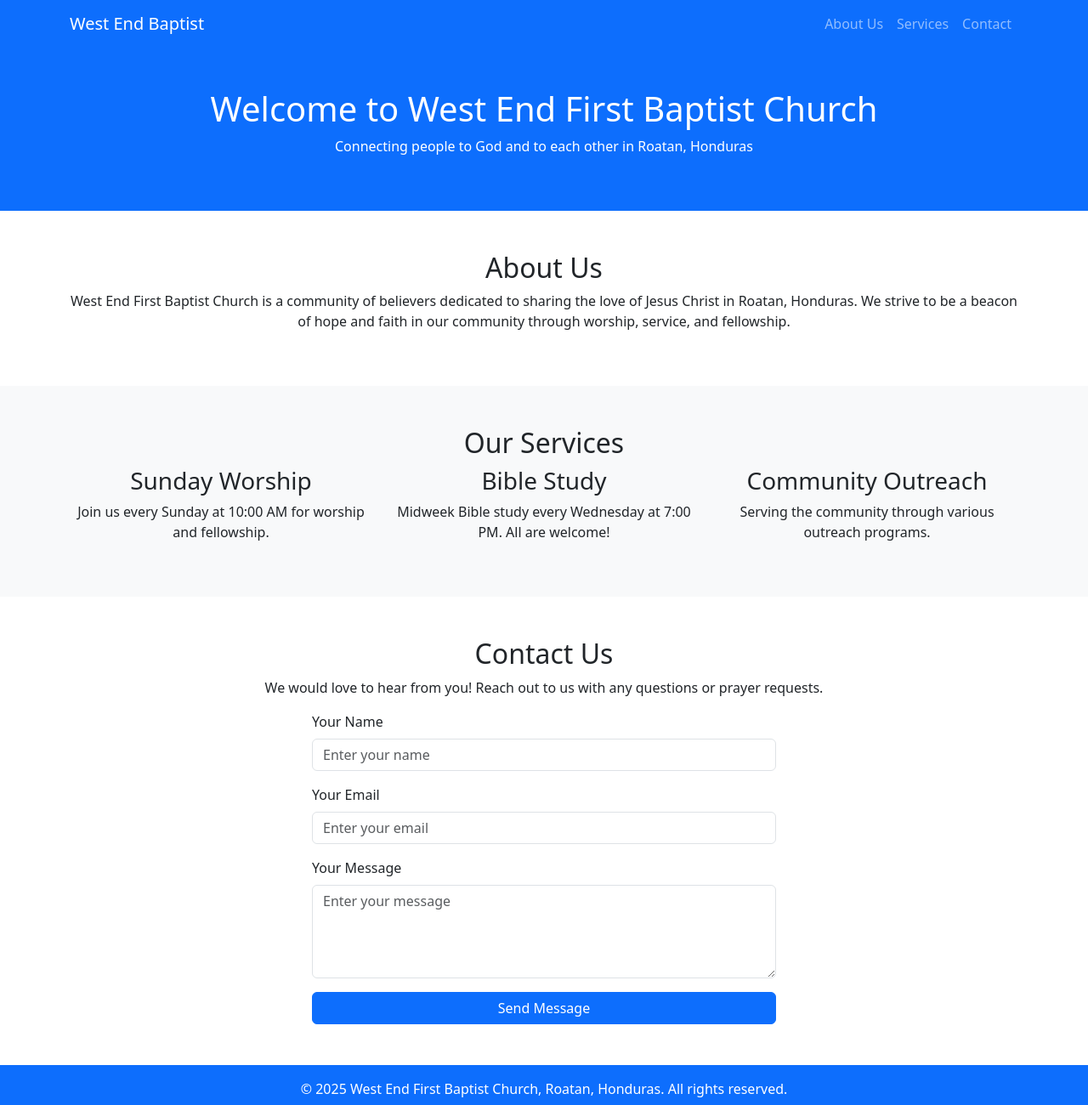
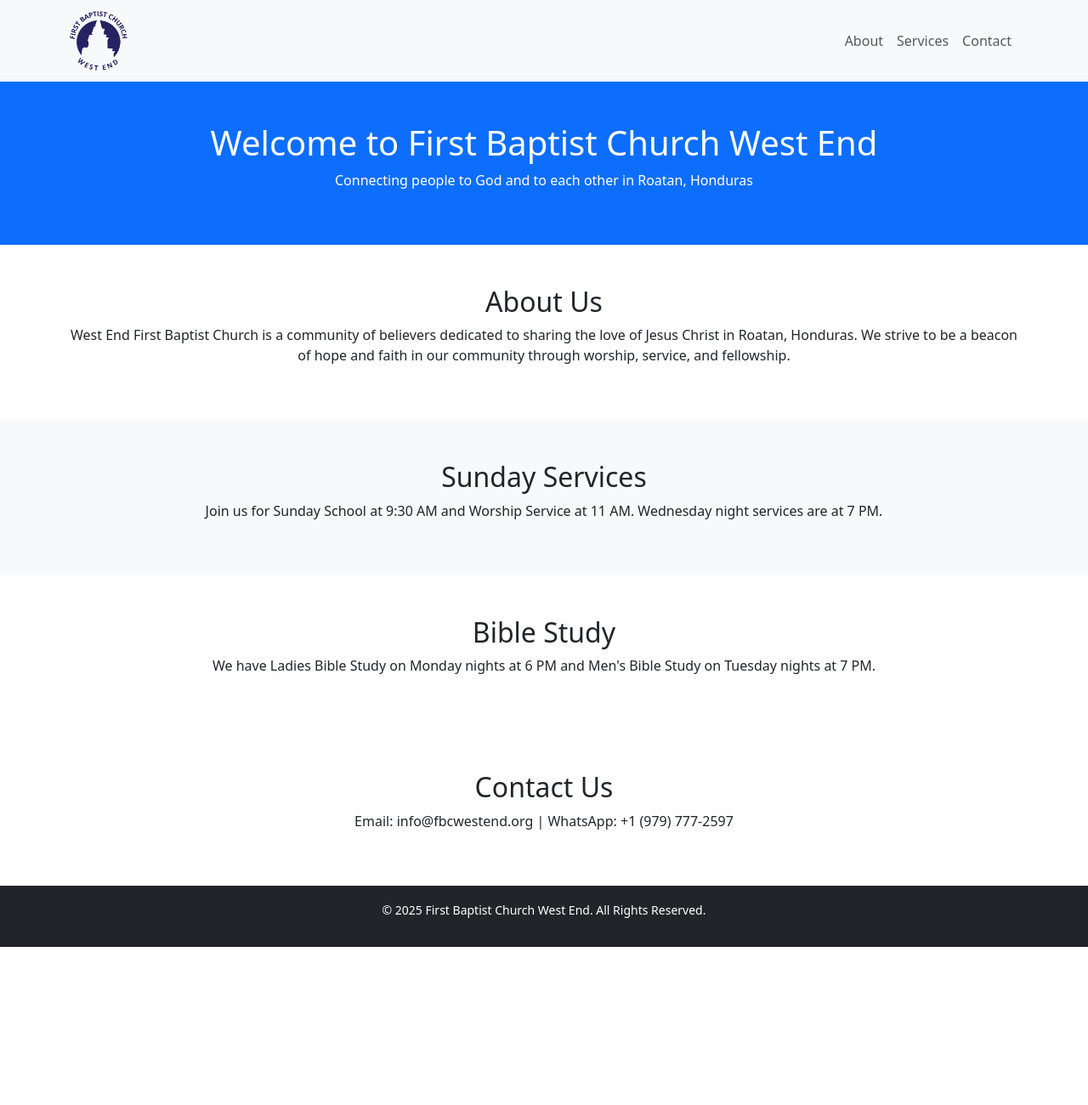
Before and after one commit to timpierce/fbcwestend, a plain HTML site: page index.html in a window 1280 px wide. Shown: the whole page at 85% size. After the commit the page ends 1114 px from the top, so only its background shows below. Drawn offline with nearby package versions, Linux system fonts and the light colour scheme.

Commit message:
changing hours and phone

```diff
--- a/index.html
+++ b/index.html
@@ -2,21 +2,22 @@
 <html lang="en">
 <head>
     <meta charset="UTF-8">
-    <meta name="viewport" content="width=device-width, initial-scale=1.0">
-    <meta name="description" content="Welcome to West End First Baptist Church, Roatan, Honduras. Join us for worship, fellowship, and community.">
-    <title>West End First Baptist Church</title>
+    <meta name="viewport" content="width=device-width, initial-scale=1">
+    <title>First Baptist Church West End - Roatan</title>
     <link href="https://cdn.jsdelivr.net/npm/bootstrap@5.3.0/dist/css/bootstrap.min.css" rel="stylesheet">
 </head>
 <body>
-    <nav class="navbar navbar-expand-lg navbar-dark bg-primary sticky-top">
+    <nav class="navbar navbar-expand-lg navbar-light bg-light">
         <div class="container">
-            <a class="navbar-brand" href="#">West End Baptist</a>
+            <a class="navbar-brand" href="index.html">
+                <img src="assets/img/FBCWE_LOGO.PNG" alt="Church Logo" height="70">
+            </a>
             <button class="navbar-toggler" type="button" data-bs-toggle="collapse" data-bs-target="#navbarNav">
                 <span class="navbar-toggler-icon"></span>
             </button>
             <div class="collapse navbar-collapse" id="navbarNav">
                 <ul class="navbar-nav ms-auto">
-                    <li class="nav-item"><a class="nav-link" href="#about">About Us</a></li>
+                    <li class="nav-item"><a class="nav-link" href="#about">About</a></li>
                     <li class="nav-item"><a class="nav-link" href="#services">Services</a></li>
                     <li class="nav-item"><a class="nav-link" href="#contact">Contact</a></li>
                 </ul>
@@ -26,70 +27,42 @@
 
     <header class="bg-primary text-white text-center py-5">
         <div class="container">
-            <h1>Welcome to West End First Baptist Church</h1>
+            <h1>Welcome to First Baptist Church West End</h1>
             <p>Connecting people to God and to each other in Roatan, Honduras</p>
         </div>
     </header>
 
     <section id="about" class="py-5">
-        <div class="container">
-            <h2 class="text-center">About Us</h2>
-            <p class="text-center">West End First Baptist Church is a community of believers dedicated to sharing the love of Jesus Christ in Roatan, Honduras. We strive to be a beacon of hope and faith in our community through worship, service, and fellowship.</p>
+        <div class="container text-center">
+            <h2>About Us</h2>
+            <p>West End First Baptist Church is a community of believers dedicated to sharing the love of Jesus Christ in Roatan, Honduras. We strive to be a beacon of hope and faith in our community through worship, service, and fellowship.</p>
         </div>
     </section>
 
     <section id="services" class="bg-light py-5">
-        <div class="container">
-            <h2 class="text-center">Our Services</h2>
-            <div class="row text-center">
-                <div class="col-md-4">
-                    <h3>Sunday Worship</h3>
-                    <p>Join us every Sunday at 10:00 AM for worship and fellowship.</p>
-                </div>
-                <div class="col-md-4">
-                    <h3>Bible Study</h3>
-                    <p>Midweek Bible study every Wednesday at 7:00 PM. All are welcome!</p>
-                </div>
-                <div class="col-md-4">
-                    <h3>Community Outreach</h3>
-                    <p>Serving the community through various outreach programs.</p>
-                </div>
-            </div>
+        <div class="container text-center">
+            <h2>Sunday Services</h2>
+            <p>Join us for Sunday School at 9:30 AM and Worship Service at 11 AM. Wednesday night services are at 7 PM.</p>
+        </div>
+    </section>
+
+    <section id="bible_study" class="py-5">
+        <div class="container text-center">
+            <h2>Bible Study</h2>
+            <p>We have Ladies Bible Study on Monday nights at 6 PM and Men's Bible Study on Tuesday nights at 7 PM.</p>
         </div>
     </section>
 
     <section id="contact" class="py-5">
-        <div class="container">
-            <h2 class="text-center">Contact Us</h2>
-            <p class="text-center">We would love to hear from you! Reach out to us with any questions or prayer requests.</p>
-            <div class="row justify-content-center">
-                <div class="col-md-6">
-                    <form>
-                        <div class="mb-3">
-                            <label for="name" class="form-label">Your Name</label>
-                            <input type="text" class="form-control" id="name" placeholder="Enter your name">
-                        </div>
-                        <div class="mb-3">
-                            <label for="email" class="form-label">Your Email</label>
-                            <input type="email" class="form-control" id="email" placeholder="Enter your email">
-                        </div>
-                        <div class="mb-3">
-                            <label for="message" class="form-label">Your Message</label>
-                            <textarea class="form-control" id="message" rows="4" placeholder="Enter your message"></textarea>
-                        </div>
-                        <button type="submit" class="btn btn-primary w-100">Send Message</button>
-                    </form>
-                </div>
-            </div>
+        <div class="container text-center">
+            <h2>Contact Us</h2>
+            <p>Email: info@fbcwestend.org | WhatsApp: +1 (979) 777-2597</p>
         </div>
     </section>
 
-    <footer class="bg-primary text-white text-center py-3">
-        <div class="container">
-            <p>© 2025 West End First Baptist Church, Roatan, Honduras. All rights reserved.</p>
-        </div>
+    <footer class="bg-dark text-white text-center py-3">
+        <p><small>&copy; 2025 First Baptist Church West End. All Rights Reserved.</small></p>
     </footer>
 
     <script src="https://cdn.jsdelivr.net/npm/bootstrap@5.3.0/dist/js/bootstrap.bundle.min.js"></script>
 </body>
-</html>
```
Also changed, not shown: assets/img/FBCWE_LOGO.PNG (added), 1 other file.
